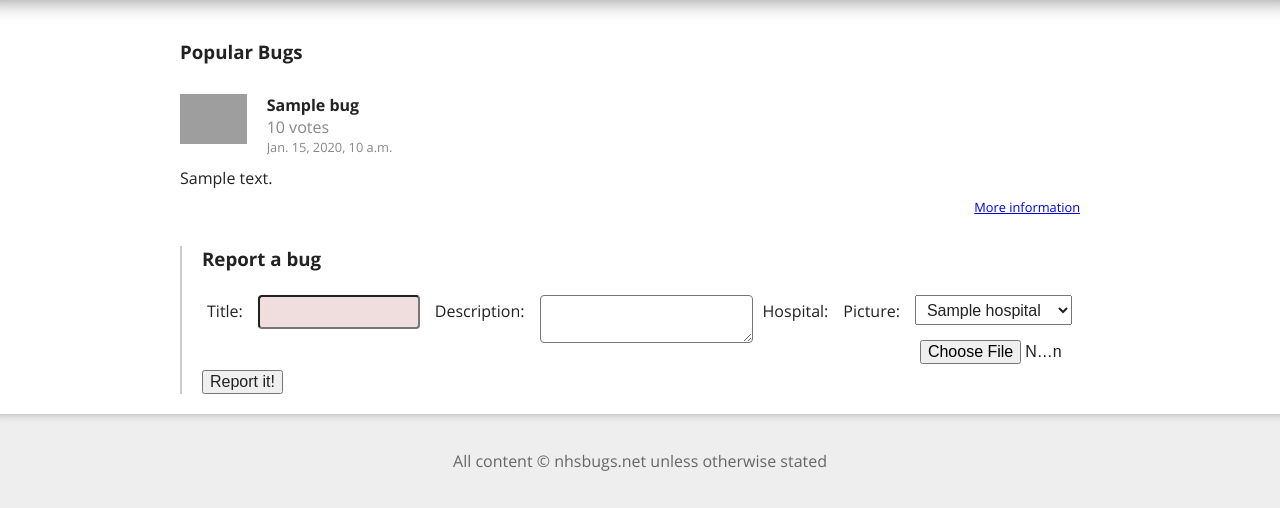
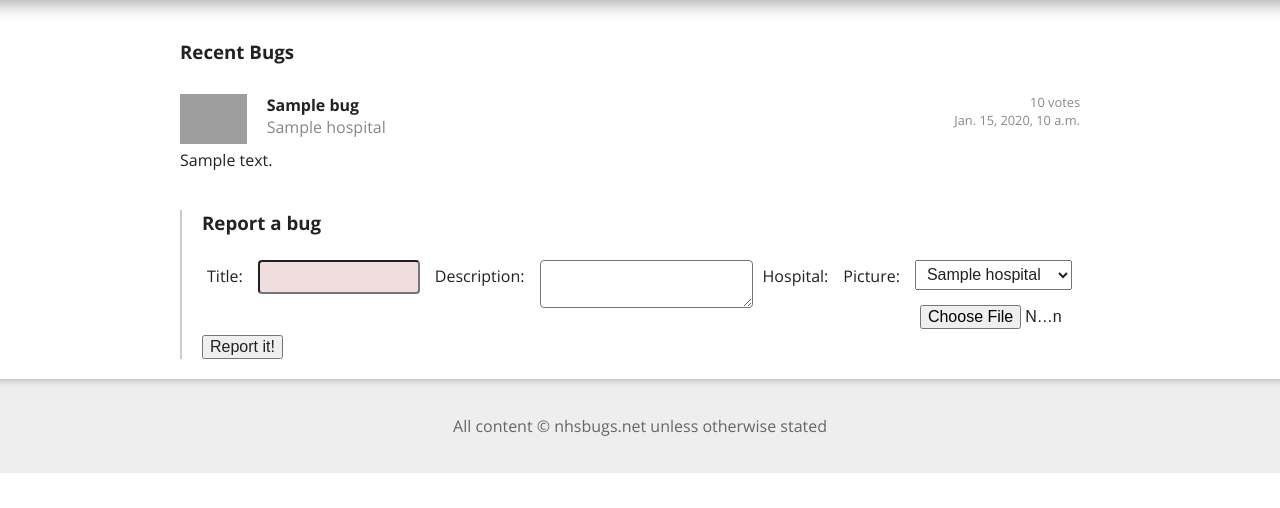
Before and after one commit to openhealthcare/nhsbugs, a Django app: template nhsbugs/templates/home.html in a window 1280 px wide. Shown: the part 127-635 px from the top of the page. Run offline with Django 3.2, Linux system fonts and the light colour scheme; the template is opened without the code that fills it: most values are stand-ins (such as "Sample title", 1, 10 or a date in 2020); parts of the project's set-up code (start-up, migrations or seed data) failed here and were passed over; grey boxes are pictures that could not be loaded.

Commit message:
Improved bug detail snippet

```diff
--- a/nhsbugs/nhsbugs/views.py
+++ b/nhsbugs/nhsbugs/views.py
@@ -15,6 +15,10 @@ from facilities.models import Hospital
 
 def home(request):
     recent_bugs = Bug.objects.order_by('-update_date')
+
+    for bug in recent_bugs:
+        bug.more = True;
+
     hospitals = Hospital.objects.order_by('name').all()
     form = BugForm(initial={"reporter":request.user})
     return render_to_response('home.html',
--- a/nhsbugs/templates/bugs/detail.html
+++ b/nhsbugs/templates/bugs/detail.html
@@ -6,11 +6,22 @@
 
     <hgroup>
         <h1>{{ bug.title }}</h1>
-        <h2>{{ bug.get_vote_counts }} votes</h2>
-        <time pubdate>{{ bug.report_date }}</time>
+        <h2>{{ bug.hospital }}</h2>
     </hgroup>
 
-    <p class="detail">{% firstof description bug.description %}</p>
+    <section class="meta">
+        <span class="info">{{ bug.get_vote_counts }} votes</span>
+        <time pubdate>{{ bug.report_date }}</time>
+{% if bug.more %}
+        <a href="{% url view_bug slug=bug.slug %}" class="more">More information</a>
+{% endif %}
+    </section>
 
-    <a href="{% url view_bug slug=bug.slug %}" class="more">More information</a>
+    <p class="detail">
+{% if bug.more %}
+    {{ bug.description|truncatechars:50 }}
+{% else %}
+    {{bug.description}}
+{% endif %}
+    </p>
 </article>
--- a/nhsbugs/templates/bugs/form.html
+++ b/nhsbugs/templates/bugs/form.html
@@ -11,12 +11,12 @@
     <label for="hospital">Hospital:</label>
     <select id="hospital" name="hospital" required>
     {% for hospital in hospitals %}
-        <option value="{{ hospital.id }}">{{ hospital.name }}</option>
+        <option value="{{ hospital.id }}" {% ifequal form.hospital.value hospital.id %}selected{% endifequal %}>{{ hospital.name }}</option>
     {% endfor %}
     </select>
 
     <label for="pic">Picture:</label>
-    <input id="pic" name="pic" type="file" />
+    <input id="pic" name="pic" type="file" value={{ form.pic.value|default:'' }} />
 
     <button type='Submit'>Report it!</button>
 </form>
--- a/nhsbugs/templates/home.html
+++ b/nhsbugs/templates/home.html
@@ -3,10 +3,10 @@
 {% block content %}
 
 <section class="bugsList">
-    <h1>Popular Bugs</h1>
+    <h1>Recent Bugs</h1>
 
 {% for bug in recent_bugs %}
-    {% include 'bugs/detail.html' with description=bug.description|truncatechars:50 %}
+    {% include 'bugs/detail.html' with description=bug.description|truncatechars:50 moreInfo=True %}
 {% endfor %}
 </section>
 
```
